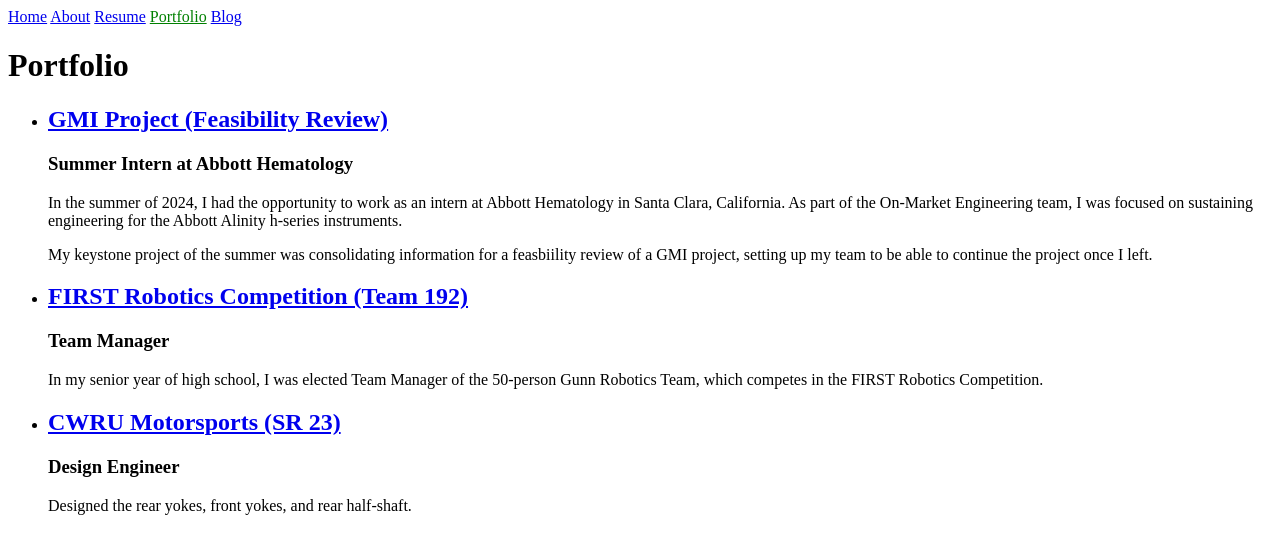
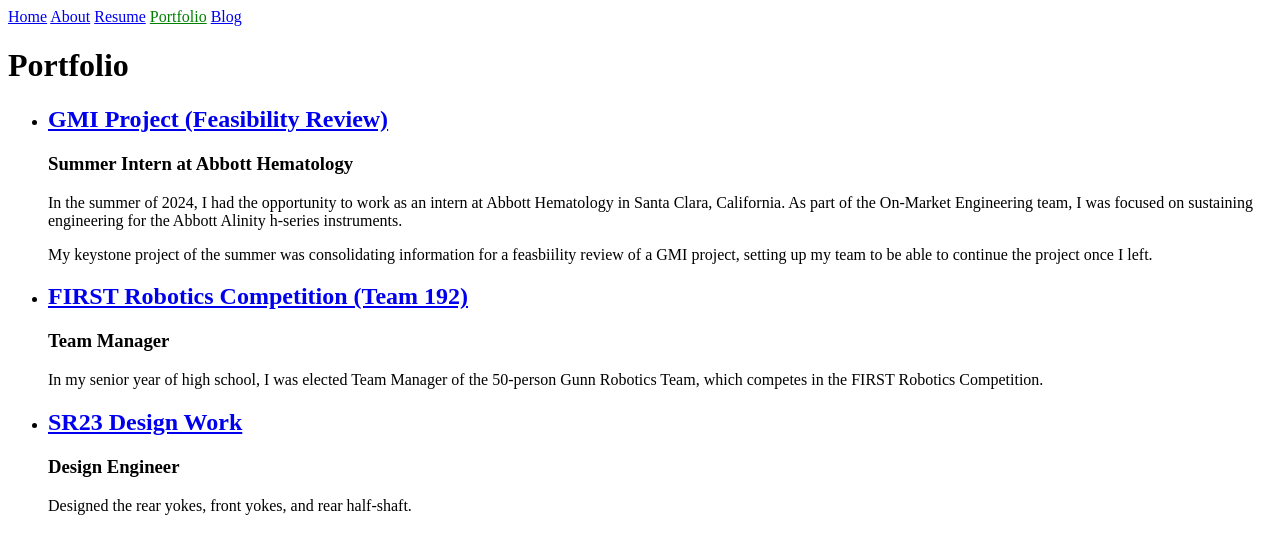
Before and after one commit to lucyttma/lucyttma.github.io, a Jekyll site: the page built from static/portfolio.html, in a window 1280 px wide. Shown: the top 554 px of the page. Built offline with Jekyll 4.4.1, drawn with Linux system fonts in a browser that asks for light colours.

Commit message:
Update sr23.md

```diff
--- a/_portfolio/sr23.md
+++ b/_portfolio/sr23.md
@@ -1,7 +1,8 @@
 ---
-name: CWRU Motorsports (SR 23)
+name: SR23 Design Work
 position: Design Engineer
 time: Fall 2023 - Spring 2024
+organization: CWRU Motorsports
 ---
 
 Designed the rear yokes, front yokes, and rear half-shaft.
```
